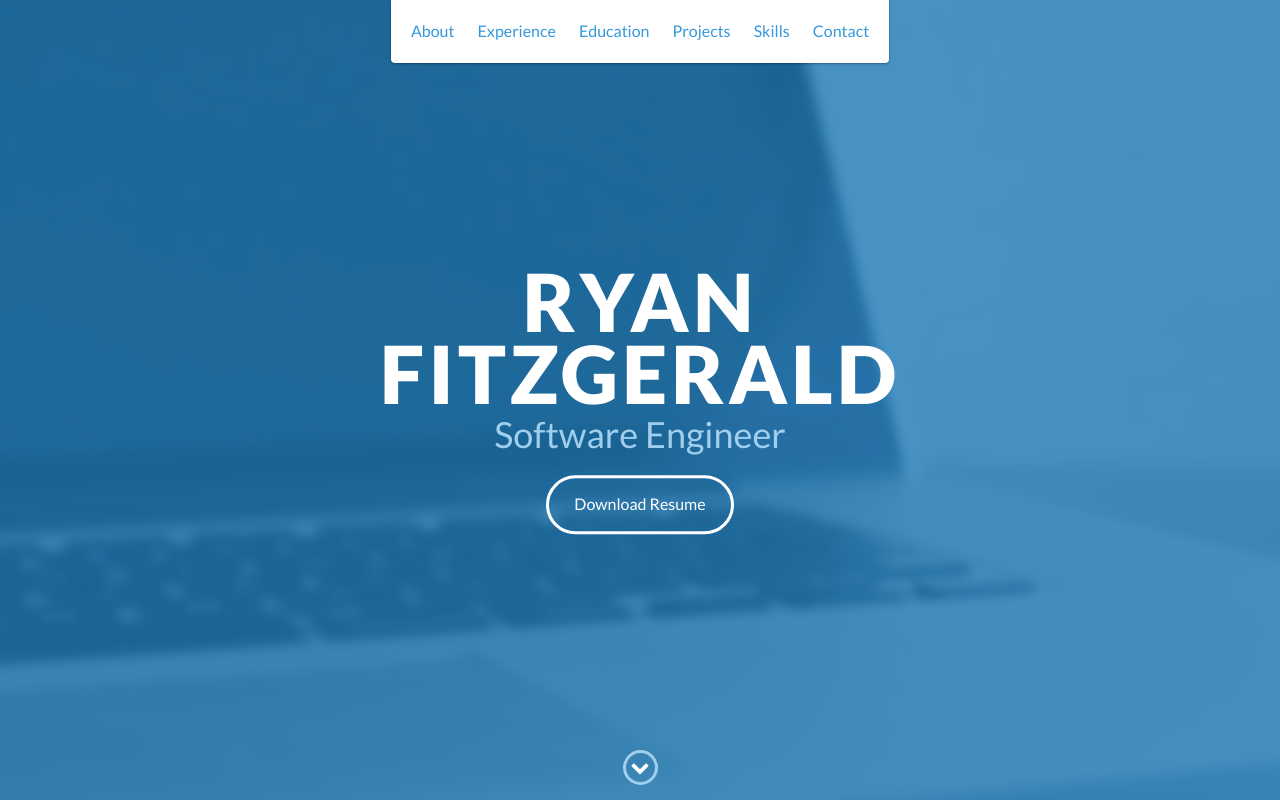
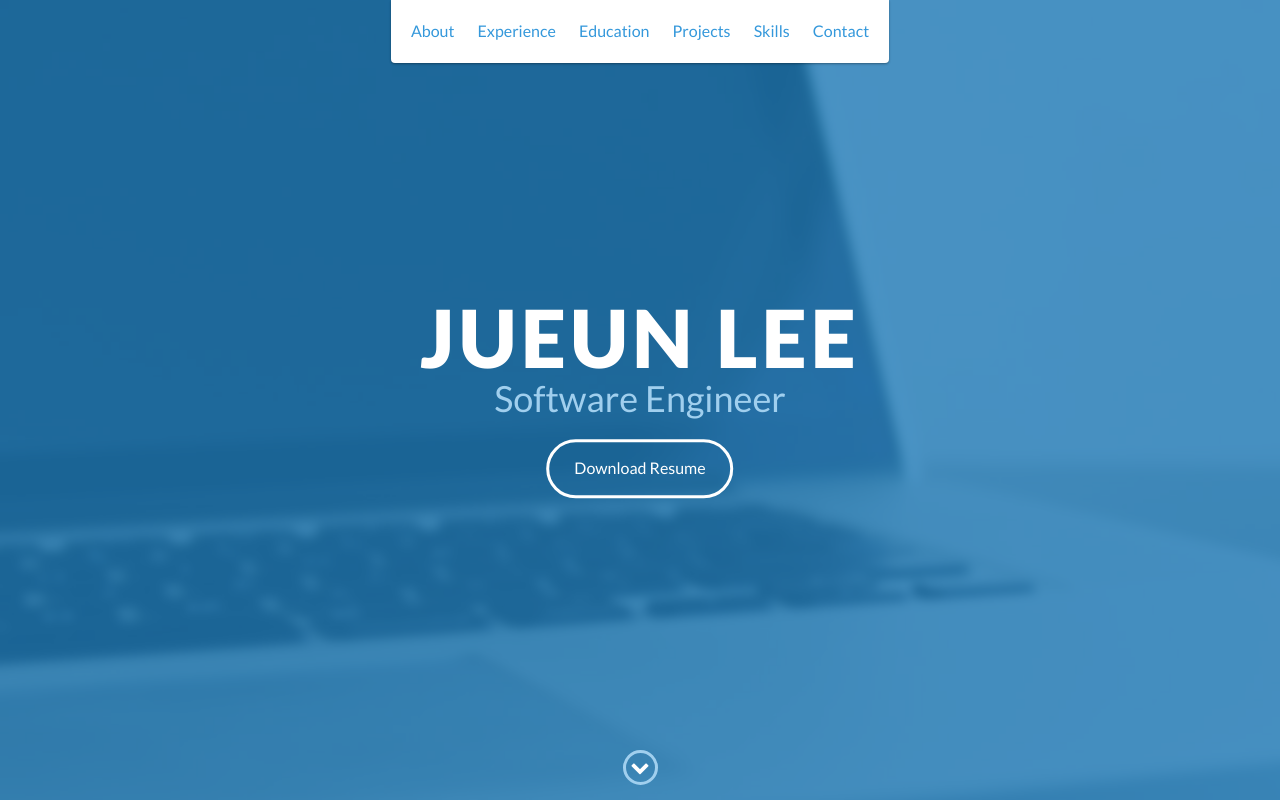
Before and after one commit to jennylee39/lee39.github.io, a website: page index.html in a window 1280 px wide. Shown: the top 800 px of the page. Drawn offline with nearby package versions, Linux system fonts and the light colour scheme.

Commit message:
Update index.html

```diff
--- a/index.html
+++ b/index.html
@@ -48,7 +48,7 @@
 
     <div id="lead">
         <div id="lead-content">
-            <h1>Ryan Fitzgerald</h1>
+            <h1>JUEUN LEE</h1>
             <h2>Software Engineer</h2>
             <a href="#" class="btn-rounded-white">Download Resume</a>
         </div>
```
